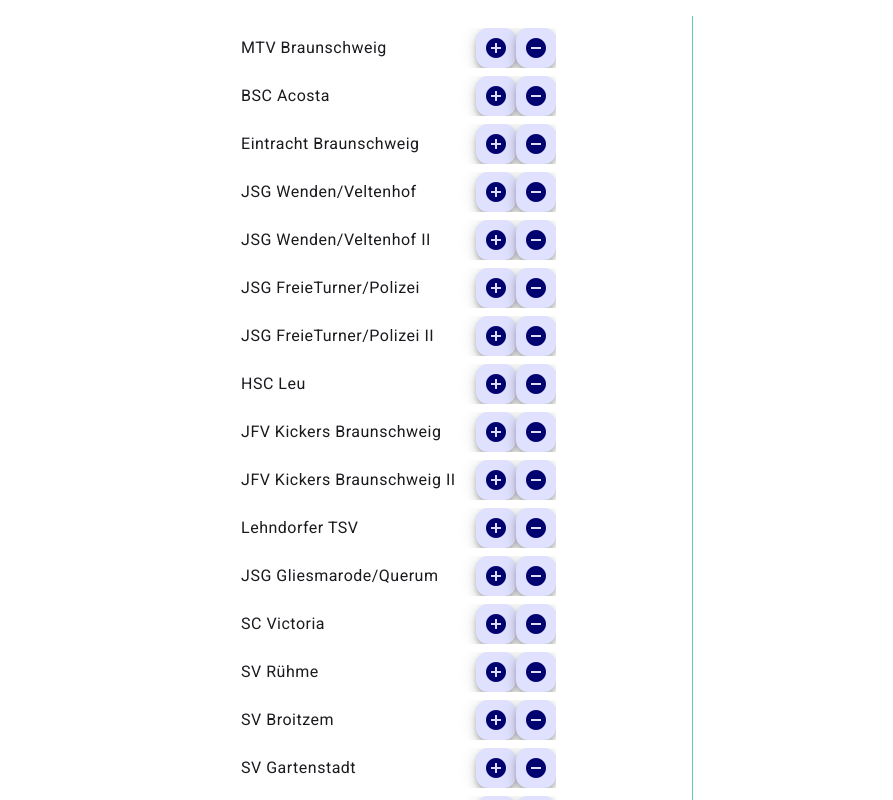
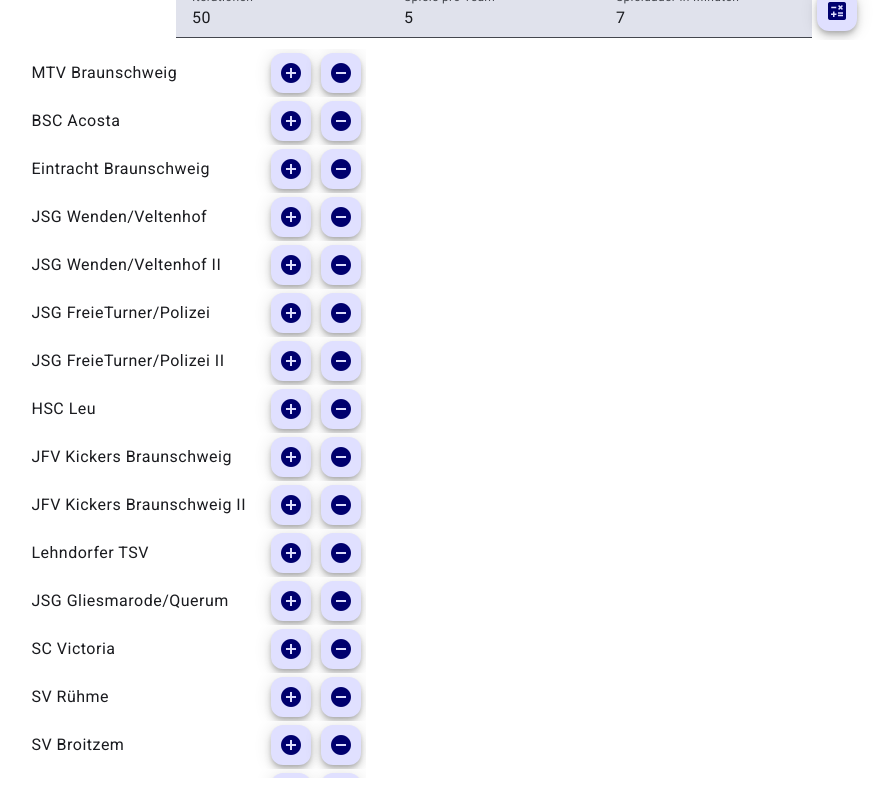
Before and after one commit to plaili/funino-halle, an Angular app: page / in a window 1280 px wide. Shown: the top 800 px of the page, without its empty margins (121-1014 px from the left). Built offline with nearby package versions, Linux system fonts and the light colour scheme.

Commit message:
feat: manually start calculation and allow configuration

```diff
--- a/src/app/app.component.html
+++ /dev/null
@@ -1,114 +0,0 @@
-<!-- * * * * * * * * * * * * * * * * * * * * * * * * * * * * * * * -->
-<!-- * * * * * * * * * * * The content below * * * * * * * * * * * -->
-<!-- * * * * * * * * * * is only a placeholder * * * * * * * * * * -->
-<!-- * * * * * * * * * * and can be replaced.  * * * * * * * * * * -->
-<!-- * * * * * * * * * * * * * * * * * * * * * * * * * * * * * * * -->
-<!-- * * * * * * * * * Delete the template below * * * * * * * * * -->
-<!-- * * * * * * * to get started with your project! * * * * * * * -->
-<!-- * * * * * * * * * * * * * * * * * * * * * * * * * * * * * * * -->
-
-<style>
-  :host {
-    --gray-900: oklch(19.37% 0.006 300.98);
-    --gray-700: oklch(36.98% 0.014 302.71);
-    --gray-400: oklch(70.9% 0.015 304.04);
-
-    font-family:
-      'Inter',
-      -apple-system,
-      BlinkMacSystemFont,
-      'Segoe UI',
-      Roboto,
-      Helvetica,
-      Arial,
-      sans-serif,
-      'Apple Color Emoji',
-      'Segoe UI Emoji',
-      'Segoe UI Symbol';
-    box-sizing: border-box;
-    -webkit-font-smoothing: antialiased;
-    -moz-osx-font-smoothing: grayscale;
-  }
-
-  p {
-    margin: 0;
-    color: var(--gray-700);
-  }
-
-  main {
-    width: 100%;
-    min-height: 100%;
-    display: flex;
-    justify-content: center;
-    align-items: center;
-    padding: 1rem;
-    box-sizing: inherit;
-    position: relative;
-  }
-
-  .content {
-    display: flex;
-    justify-content: space-around;
-    width: 100%;
-    max-width: 700px;
-    margin-bottom: 3rem;
-  }
-
-  .content h1 {
-    margin-top: 1.75rem;
-  }
-
-  .content p {
-    margin-top: 1.5rem;
-  }
-
-  .divider {
-    width: 1px;
-    background: mediumaquamarine;
-    margin-inline: 0.5rem;
-  }
-
-  @media screen and (max-width: 650px) {
-    .content {
-      flex-direction: column;
-      width: max-content;
-    }
-
-    .divider {
-      height: 1px;
-      width: 100%;
-      background: mediumaquamarine;
-      margin-block: 1.5rem;
-    }
-  }
-</style>
-
-<main class="main">
-  <div class="content">
-    <div class="left-side">
-      <app-team-list
-        [teamList]="teamList"
-        (addTeamEvent)="addTeam($event)"
-        (removeTeamEvent)="removeTeam($event)">
-      </app-team-list>
-    </div>
-    <div class="divider" role="separator" aria-label="Divider"></div>
-    <div class="right-side">
-      <app-participant-list
-        [participantList]="participantList"
-        (increaseStrength)="incStrength($event)"
-        (decreaseStrength)="decStrength($event)">
-      </app-participant-list>
-    </div>
-  </div>
-</main>
-
-<!-- * * * * * * * * * * * * * * * * * * * * * * * * * * * * * * * * -->
-<!-- * * * * * * * * * * * The content above * * * * * * * * * * * * -->
-<!-- * * * * * * * * * * is only a placeholder * * * * * * * * * * * -->
-<!-- * * * * * * * * * * and can be replaced.  * * * * * * * * * * * -->
-<!-- * * * * * * * * * * * * * * * * * * * * * * * * * * * * * * * * -->
-<!-- * * * * * * * * * * End of Placeholder  * * * * * * * * * * * * -->
-<!-- * * * * * * * * * * * * * * * * * * * * * * * * * * * * * * * * -->
-
-<router-outlet />
--- a/src/app/app.component.ts
+++ b/src/app/app.component.ts
@@ -2,14 +2,65 @@ import { Component, inject } from '@angular/core';
 import { RouterOutlet } from '@angular/router';
 import { ParticipantListComponent } from '../components/participant-list.component';
 import { TeamListComponent } from '../components/team-list.component';
-import { MatchList, Participant, Team } from '../interfaces/data-types';
+import {
+  CalculationSettings,
+  MatchList,
+  Participant,
+  Team,
+} from '../interfaces/data-types';
 import { GamesScheduleService } from '../services/games-schedule.service';
+import { MatGridList, MatGridTile } from '@angular/material/grid-list';
+import { MatIcon } from '@angular/material/icon';
+import { MatMiniFabButton } from '@angular/material/button';
+import { MatFormField, MatLabel } from '@angular/material/form-field';
+import { MatInput } from '@angular/material/input';
+import { HeaderComponent } from '../components/header-component';
 
 @Component({
   selector: 'app-root',
   standalone: true,
-  imports: [RouterOutlet, ParticipantListComponent, TeamListComponent],
-  templateUrl: './app.component.html',
+  imports: [
+    RouterOutlet,
+    ParticipantListComponent,
+    TeamListComponent,
+    MatGridList,
+    MatGridTile,
+    MatIcon,
+    MatLabel,
+    MatMiniFabButton,
+    MatFormField,
+    MatInput,
+    HeaderComponent,
+  ],
+  template: ` <mat-grid-list cols="2" rowHeight="5vh">
+    <mat-grid-tile [colspan]="2" [rowspan]="1">
+      <app-header-component (calculate)="calculate($event)" />
+    </mat-grid-tile>
+    <mat-grid-tile [colspan]="1" [rowspan]="18">
+      <app-team-list
+        [teamList]="teamList"
+        (addTeamEvent)="addTeam($event)"
+        (removeTeamEvent)="removeTeam($event)">
+      </app-team-list>
+    </mat-grid-tile>
+    <mat-grid-tile [colspan]="1" [rowspan]="18"
+      ><app-participant-list
+        [participantList]="participantList"
+        (increaseStrength)="incStrength($event)"
+        (decreaseStrength)="decStrength($event)">
+      </app-participant-list>
+    </mat-grid-tile>
+  </mat-grid-list>`,
+  styles: `
+    app-team-list,
+    app-participant-list {
+      align-self: flex-start;
+      overflow: auto;
+    }
+    mat-grid-tile {
+      overflow: auto;
+    }
+  `,
 })
 export class AppComponent {
   title = 'funino-halle';
@@ -47,24 +98,23 @@ export class AppComponent {
 
   protected gameScheduleService = inject(GamesScheduleService);
 
-  addTeam($event: string) {
-    const teamCount = this.participantList.filter(
-      participant => participant.name === $event
-    ).length;
-    this.participantList.push({ name: $event, index: teamCount, strength: 0 });
+  calculate($event: CalculationSettings) {
+    console.time('match list calculation');
     let valid = 0;
     let tries = 0;
     let bestSchedule = undefined as unknown as MatchList;
-    while (valid < 5000 && this.participantList.length > 5) {
+    while (
+      valid < $event.iterations &&
+      this.participantList.length > $event.gamesPerParticipant + 1
+    ) {
       const schedule = this.gameScheduleService.createTrimmedMatchList(
         this.participantList,
-        5
+        $event.gamesPerParticipant
       );
-      // this.gameScheduleService.enrichMatchList(trimmedSchedule);
       if (this.gameScheduleService.isValid(schedule)) {
         if (!bestSchedule || bestSchedule.score < schedule.score) {
+          bestSchedule = schedule;
         }
-        bestSchedule = schedule;
         valid++;
       }
       tries++;
@@ -72,6 +122,14 @@ export class AppComponent {
     if (bestSchedule) {
       console.log('score', bestSchedule.score, tries, bestSchedule);
     }
+    console.timeEnd('match list calculation');
+  }
+
+  addTeam($event: string) {
+    const teamCount = this.participantList.filter(
+      participant => participant.name === $event
+    ).length;
+    this.participantList.push({ name: $event, index: teamCount, strength: 0 });
   }
 
   removeTeam($event: string) {
--- /dev/null
+++ b/src/components/header-component.ts
@@ -0,0 +1,73 @@
+import { Component, EventEmitter, Output } from '@angular/core';
+import { MatList, MatListItem } from '@angular/material/list';
+import { MatIcon } from '@angular/material/icon';
+import { MatMiniFabButton } from '@angular/material/button';
+import { MatFormField, MatLabel } from '@angular/material/form-field';
+import { MatInput } from '@angular/material/input';
+import { CalculationSettings } from '../interfaces/data-types';
+import { FormsModule } from '@angular/forms';
+
+@Component({
+  imports: [
+    MatLabel,
+    MatList,
+    MatListItem,
+    MatIcon,
+    MatMiniFabButton,
+    MatFormField,
+    MatInput,
+    FormsModule,
+  ],
+  selector: 'app-header-component',
+  standalone: true,
+  template: `
+    <form #settingsForm="ngForm" (ngSubmit)="onSubmit()">
+      <mat-form-field>
+        <mat-label>Iterationen</mat-label>
+        <input
+          matInput
+          [(ngModel)]="model.iterations"
+          type="number"
+          name="interations" />
+      </mat-form-field>
+      <mat-form-field>
+        <mat-label>Spiele pro Team</mat-label>
+        <input
+          matInput
+          [(ngModel)]="model.gamesPerParticipant"
+          type="number"
+          name="games-per-participant" />
+      </mat-form-field>
+      <mat-form-field>
+        <mat-label>Spieldauer in Minuten</mat-label>
+        <input
+          matInput
+          [(ngModel)]="model.gameDuration"
+          type="number"
+          name="game-duration" />
+      </mat-form-field>
+      <button mat-mini-fab type="submit">
+        <mat-icon>calculate</mat-icon>
+      </button>
+    </form>
+  `,
+  styles: `
+    .mdc-fab {
+      margin: 5px;
+    }
+  `,
+})
+export class HeaderComponent {
+  @Output() calculate = new EventEmitter<CalculationSettings>();
+
+  model = {
+    gameDuration: 7,
+    gamesPerParticipant: 5,
+    iterations: 50,
+  } as CalculationSettings;
+
+  onSubmit() {
+    console.log(this.model);
+    this.calculate.emit(this.model);
+  }
+}
--- a/src/components/participant-list.component.ts
+++ b/src/components/participant-list.component.ts
@@ -10,21 +10,6 @@ import { StrengthService } from '../services/strength.service';
   selector: 'app-participant-list',
   standalone: true,
   template: `
-    <style>
-      .container {
-        display: flex; /* Verwende Flexbox für die Anordnung der Elemente */
-        justify-content: space-between; /* Platz zwischen den Elementen */
-        align-items: center; /* Vertikale Zentrierung, optional */
-      }
-
-      .left {
-        flex-grow: 1; /* Nimmt so viel Platz wie möglich ein */
-      }
-
-      .right {
-        margin-left: 20px; /* Optionaler Abstand zum linken Element */
-      }
-    </style>
     <mat-list>
       @for (
         participant of participantList;
@@ -49,6 +34,23 @@ import { StrengthService } from '../services/strength.service';
       }
     </mat-list>
   `,
+  styles: `
+    .container {
+      display: flex; /* Verwende Flexbox für die Anordnung der Elemente */
+      justify-content: space-between; /* Platz zwischen den Elementen */
+      align-items: center; /* Vertikale Zentrierung, optional */
+    }
+    .mdc-fab {
+      margin: 5px;
+    }
+    .left {
+      flex-grow: 1; /* Nimmt so viel Platz wie möglich ein */
+    }
+
+    .right {
+      margin-left: 20px; /* Optionaler Abstand zum linken Element */
+    }
+  `,
 })
 export class ParticipantListComponent {
   @Input() participantList = [] as Participant[];
--- a/src/components/team-list.component.ts
+++ b/src/components/team-list.component.ts
@@ -8,21 +8,6 @@ import { MatMiniFabButton } from '@angular/material/button';
   selector: 'app-team-list',
   standalone: true,
   template: `
-    <style>
-      .container {
-        display: flex; /* Verwende Flexbox für die Anordnung der Elemente */
-        justify-content: space-between; /* Platz zwischen den Elementen */
-        align-items: center; /* Vertikale Zentrierung, optional */
-      }
-
-      .left {
-        flex-grow: 1; /* Nimmt so viel Platz wie möglich ein */
-      }
-
-      .right {
-        margin-left: 20px; /* Optionaler Abstand zum linken Element */
-      }
-    </style>
     <mat-list>
       @for (team of teamList; track team.name) {
         <mat-list-item>
@@ -43,6 +28,24 @@ import { MatMiniFabButton } from '@angular/material/button';
       }
     </mat-list>
   `,
+  styles: `
+    .container {
+      display: flex; /* Verwende Flexbox für die Anordnung der Elemente */
+      justify-content: space-between; /* Platz zwischen den Elementen */
+      align-items: center; /* Vertikale Zentrierung, optional */
+    }
+    .mdc-fab {
+      margin: 5px;
+    }
+
+    .left {
+      flex-grow: 1; /* Nimmt so viel Platz wie möglich ein */
+    }
+
+    .right {
+      margin-left: 20px; /* Optionaler Abstand zum linken Element */
+    }
+  `,
 })
 export class TeamListComponent {
   @Input() teamList = [{ name: '' }];
```
Also changed, not shown: src/interfaces/data-types.ts (+14 -1 lines).
